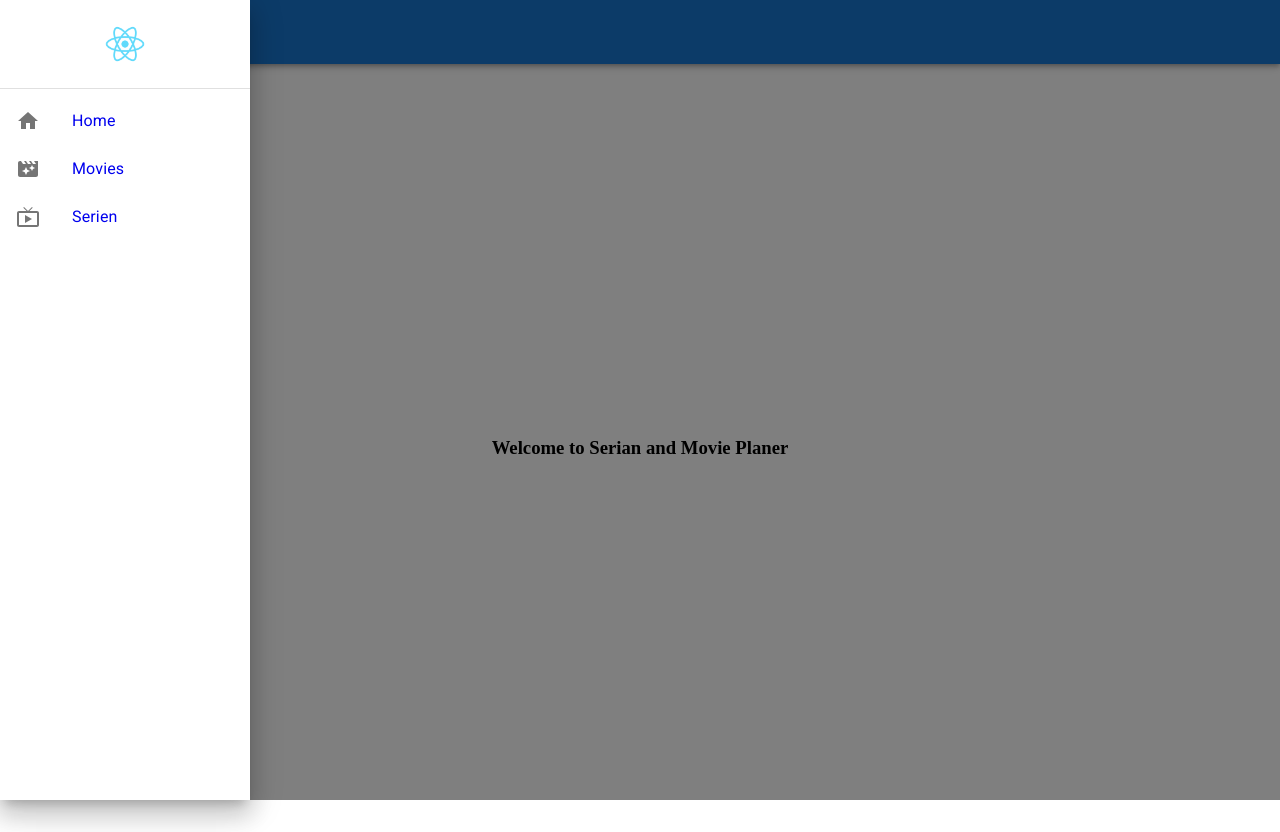
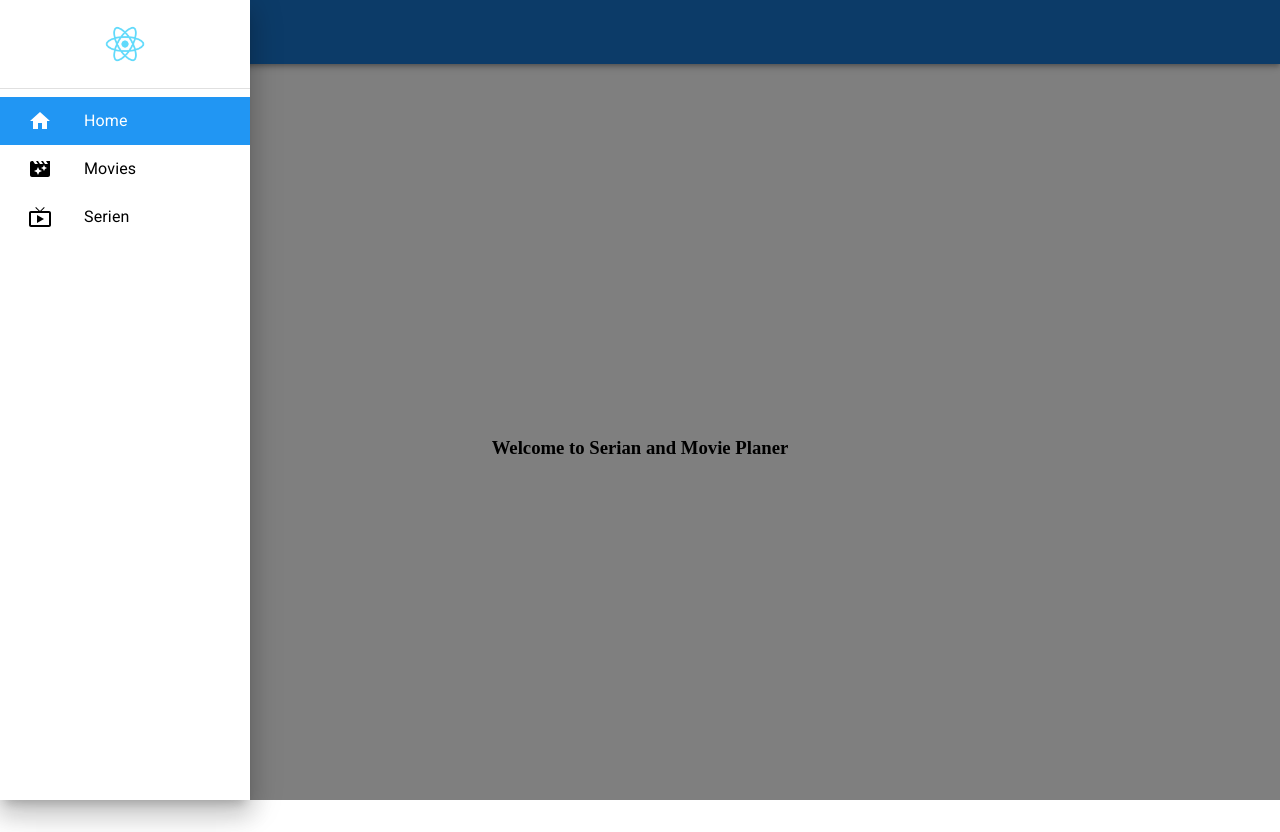
Before and after one commit to niki-on-github/serien-and-movie-planer, a React (Create React App) app in the folder frontend/: page /#/home in a window 1280 px wide. Both pictures are taken after a click on the button "menu". Built offline with nearby package versions, Linux system fonts and the light colour scheme; a web font is replaced by a local one; what devextreme-aspnet-data-nojquery would draw is missing.

Commit message:
improve sidebar

```diff
--- a/frontend/package.json
+++ b/frontend/package.json
@@ -18,7 +18,8 @@
     "devextreme-aspnet-data-nojquery": "^2.8.6",
     "@mui/material": "5.11.8",
     "@mui/icons-material": "5.11.0",
-    "@emotion/styled": "11.10.5"
+    "@emotion/styled": "11.10.5",
+    "styled-components": "5.3.6"
   },
   "scripts": {
     "start": "react-scripts start",
--- a/frontend/src/layouts/dashboard.js
+++ b/frontend/src/layouts/dashboard.js
@@ -16,6 +16,19 @@ import { navigation } from "../navigation";
 import Avatar from "@mui/material/Avatar";
 import { NavLink } from "react-router-dom";
 import { useNavigation } from "../contexts/navigation";
+import styled from "styled-components";
+
+const StyledLink = styled(NavLink)`
+  color: black;
+  text-decoration: none;
+  flex: 1;
+  font-weight: "bold";
+
+  &.active {
+    color: white;
+    background-color: #2196f3;
+  }
+`;
 
 export default function DashboardLayout({ children }) {
   const [drawerState, setDrawerState] = React.useState(false);
@@ -31,14 +44,6 @@ export default function DashboardLayout({ children }) {
     }
 
     setDrawerState(open);
-  };
-
-  let activeStyle = {
-    textDecoration: "none",
-  };
-
-  let inactiveStyle = {
-    textDecoration: "none",
   };
 
   function capitalizeFirstLetter(string) {
@@ -85,19 +90,18 @@ export default function DashboardLayout({ children }) {
           <Divider />
           <List>
             {navigation.map((item) => (
-              <NavLink
-                to={item.path}
-                style={({ isActive }) =>
-                  isActive ? activeStyle : inactiveStyle
-                }
-              >
-                <ListItem key={item.text} disablePadding>
+              <ListItem key={item.text} disablePadding>
+                <StyledLink to={item.path}>
                   <ListItemButton>
-                    <ListItemIcon>{item.icon}</ListItemIcon>
-                    <ListItemText primary={item.text} />
+                    <ListItemIcon sx={{ ml: 1.5 }} style={{ color: "inherit" }}>
+                      {item.icon}
+                    </ListItemIcon>
+                    <ListItemText
+                      primary={<Typography>{item.text}</Typography>}
+                    />
                   </ListItemButton>
-                </ListItem>
-              </NavLink>
+                </StyledLink>
+              </ListItem>
             ))}
           </List>
         </Box>
```
Also changed, not shown: 1 other file (tests, documents, lock files or other folders).
